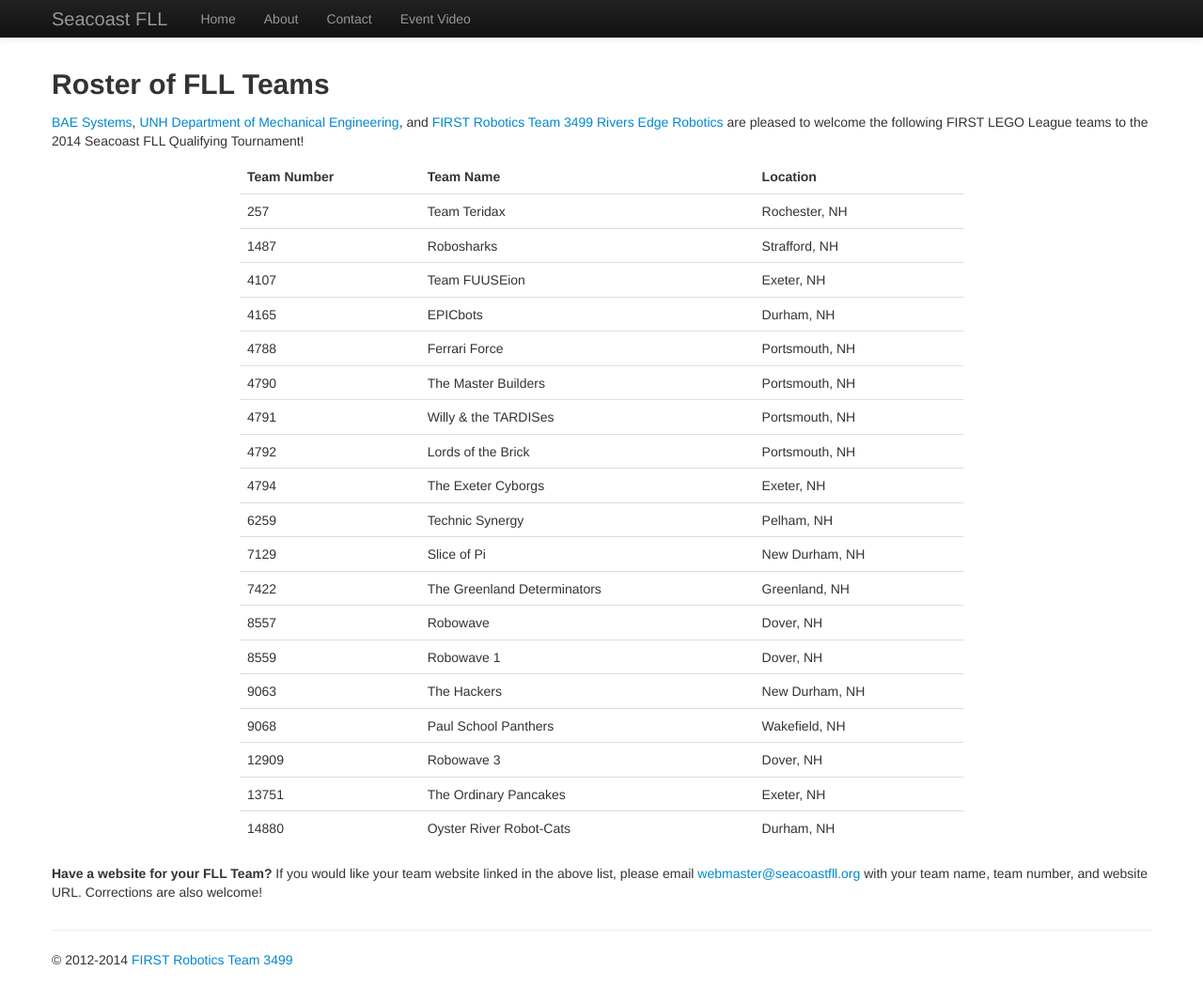
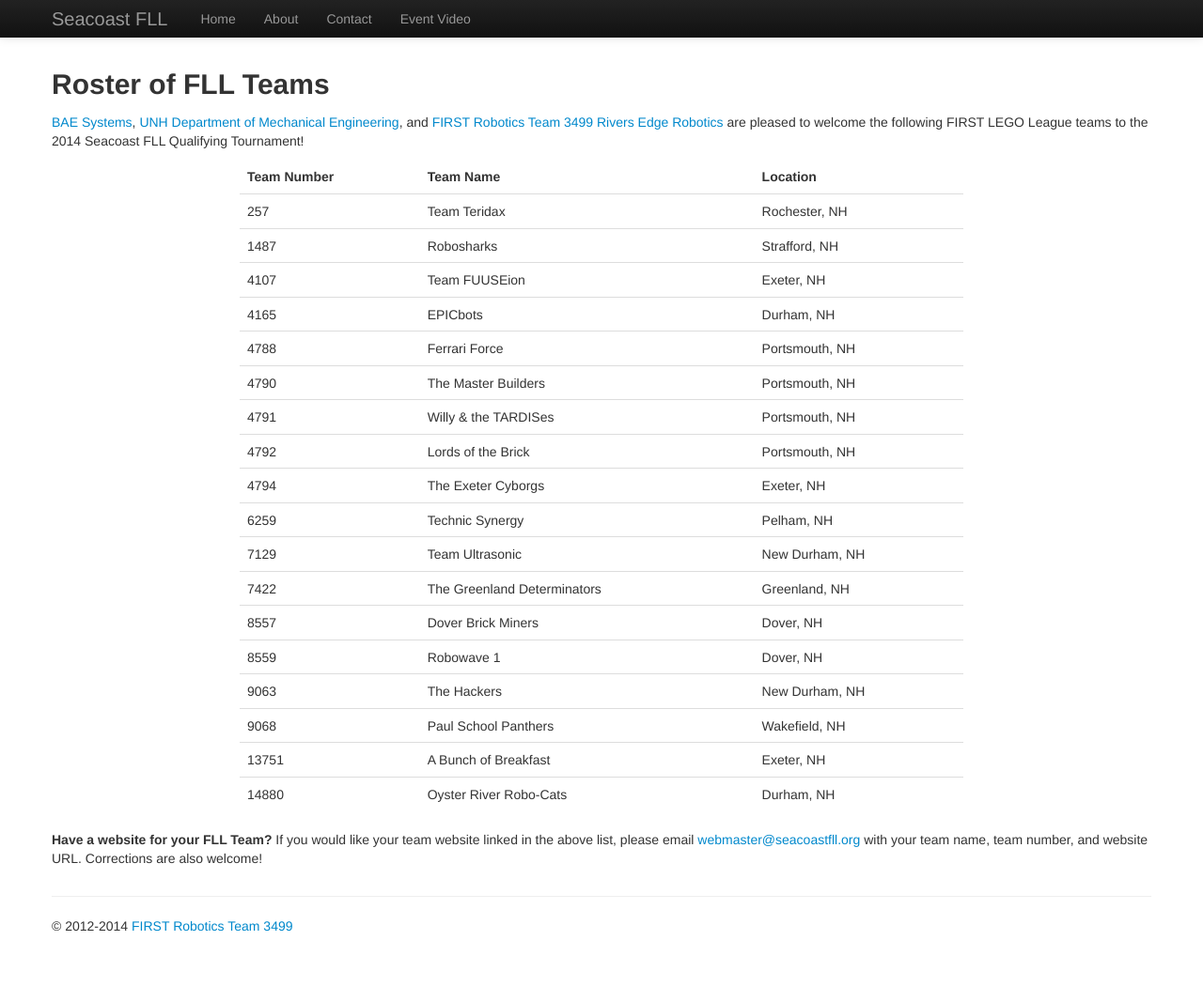
Before and after one commit to team3499/seacoastfll.org, a Jekyll site: the page built from roster.html, in a window 1280 px wide and 1082 px high. Shown: the top 1067 px of the window at 94% size. Built offline with Jekyll 4.4.1, drawn with Linux system fonts in a browser that asks for light colours.

Commit message:
Finalize team roster

```diff
--- a/_config.yml
+++ b/_config.yml
@@ -55,7 +55,7 @@ teams:
     website:
   -
     number: 7129
-    name: Slice of Pi
+    name: Team Ultrasonic
     location: New Durham, NH
     website:
   -
@@ -65,7 +65,7 @@ teams:
     website:
   -
     number: 8557
-    name: Robowave
+    name: Dover Brick Miners
     location: Dover, NH
     website:
   -
@@ -84,18 +84,13 @@ teams:
     location: Wakefield, NH
     website:
   -
-    number: 12909
-    name: Robowave 3
-    location: Dover, NH
-    website:
-  -
     number: 13751
-    name: The Ordinary Pancakes
+    name: A Bunch of Breakfast
     location: Exeter, NH
     website:
   -
     number: 14880
-    name: Oyster River Robot-Cats
+    name: Oyster River Robo-Cats
     location: Durham, NH
     website:
 fll_schedule:
```
